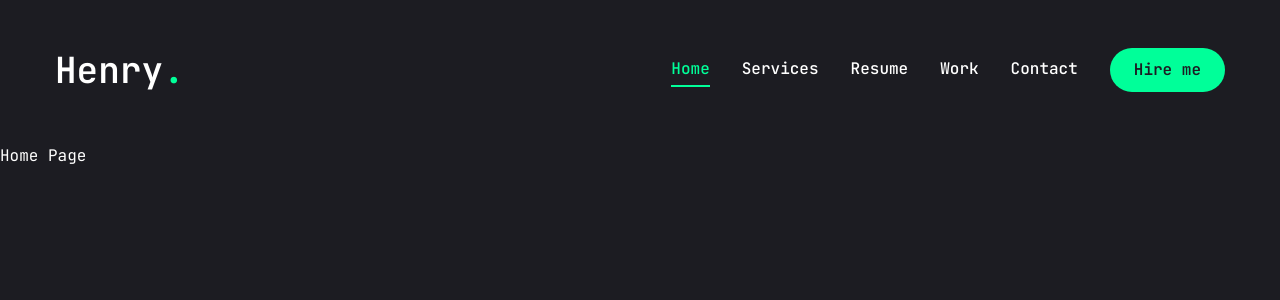
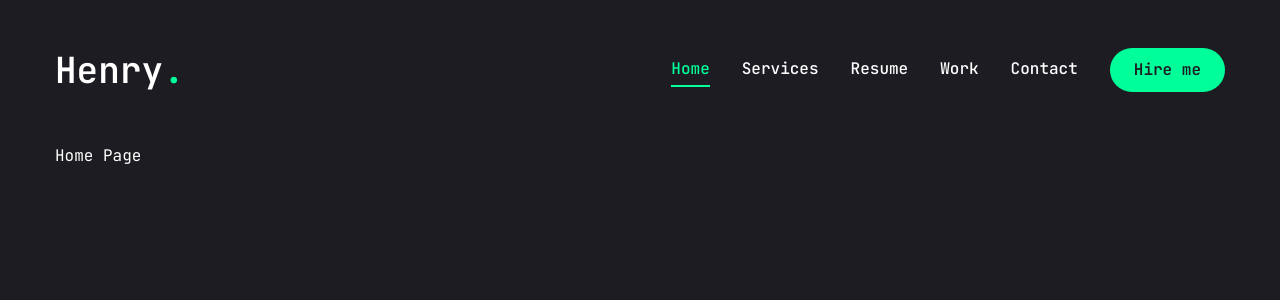
Before and after one commit to HenchaDev/henry-portfolio, a Next.js app: page / in a window 1280 px wide. Shown: the top 300 px of the page. Built offline with nearby package versions, Linux system fonts and the light colour scheme.

Commit message:
Working on homepage

```diff
--- a/app/page.jsx
+++ b/app/page.jsx
@@ -1,8 +1,11 @@
+import {Button} from "@/components/ui/button";
+import {FiDownload} from "react-icons/fi"
+
 const Home = () => {
   return (
-    <div>
-      Home Page
-    </div>
+    <section className="h-full">
+      <div className="container mx-auto h-full">Home Page</div>
+    </section>
   );
 }
 
```
